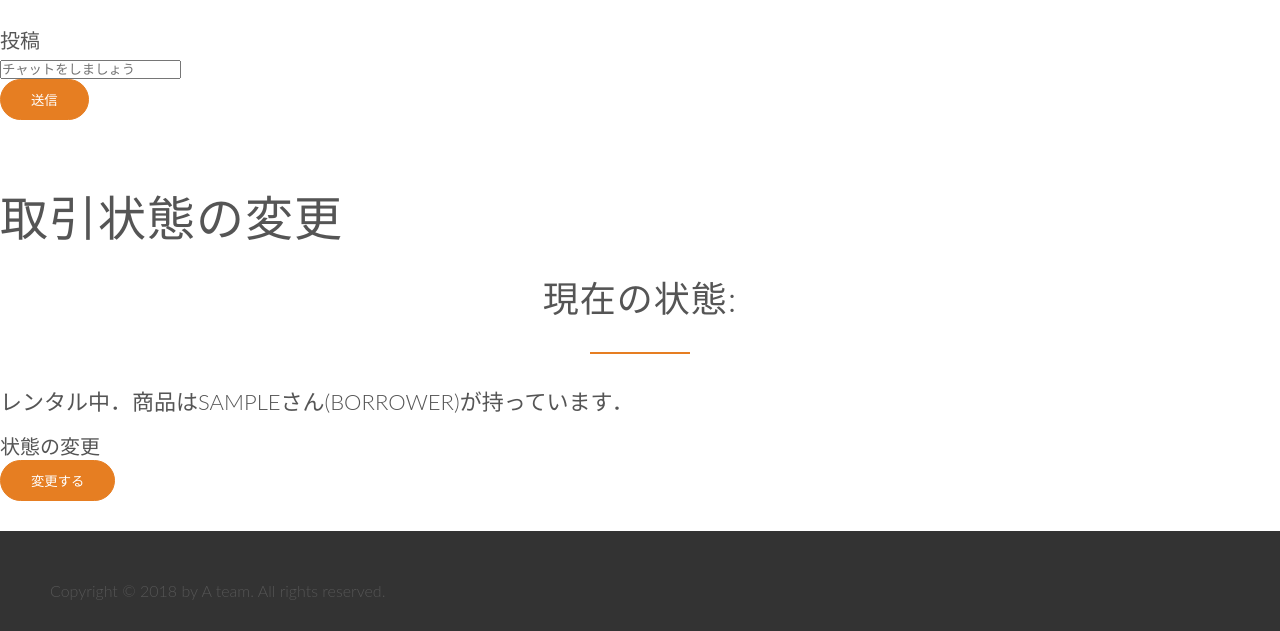
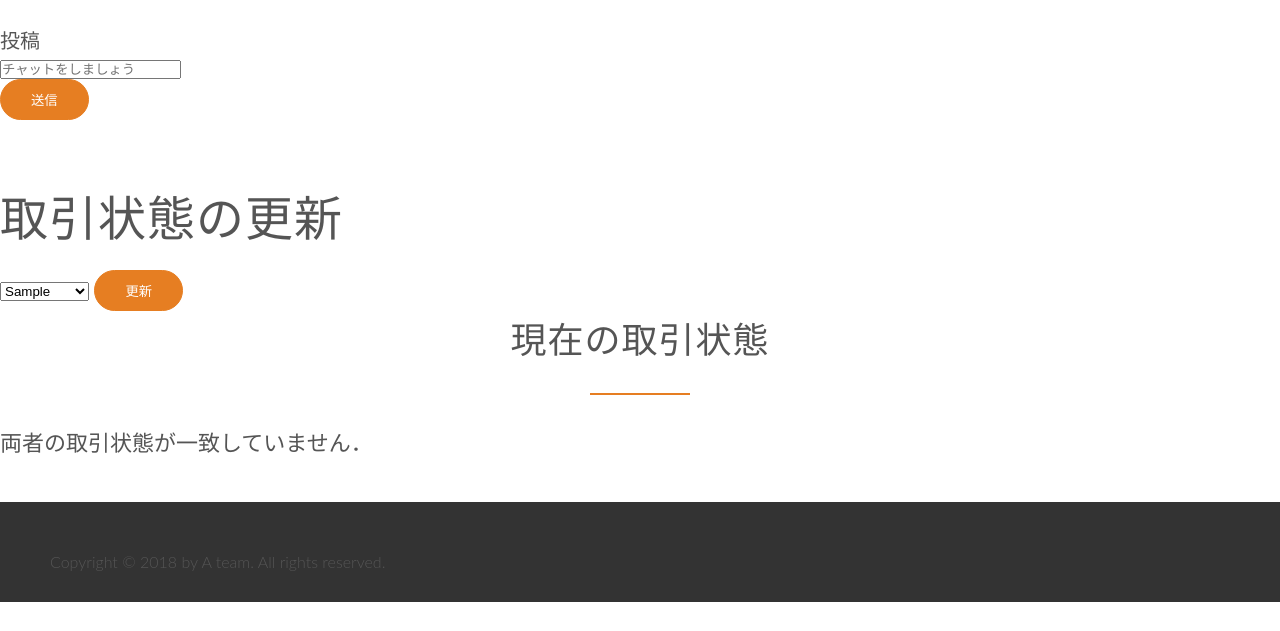
Before and after one commit to WataruKudo0914/web_eng, a Flask app: page /chat/detail/1 in a window 1280 px wide. Shown: the part 335-966 px from the top of the page. After the commit the page ends 937 px from the top, so only its background shows below. Run offline with Flask 2, Linux system fonts and the light colour scheme; tables that the repository leaves empty hold one stand-in row (values such as "Sample post"); some libraries are stand-ins or nearby versions.

Commit message:
deal_phase done
取引状態を管理し，更新できるように修正．

```diff
--- a/app.py
+++ b/app.py
@@ -57,8 +57,8 @@ class Deal_table(db.Model):
     lender_id = db.Column(db.Integer,primary_key=False)
     borrower_id = db.Column(db.Integer,primary_key=False)
     price = db.Column(db.Integer,primary_key=False)
-    lender_check = db.Column(db.Boolean) # レンタル中ならTrue．貸す人によるチェック．
-    borrower_check = db.Column(db.Boolean) # レンタル中ならTrue．借りる人によるチェック．
+    lender_check = db.Column(db.String(60)) # "交渉中","レンタル中"．，"返却済み"．貸す人によるチェック．
+    borrower_check = db.Column(db.String(60)) # "交渉中","レンタル中"．，"返却済み"．借りる人によるチェック．
     # def __repr__(self):
         # return '<User %r>'%self.username
 
@@ -221,8 +221,8 @@ def rental_done():
     lender_id = request.form["lender_id"]
     borrower_id = request.form["borrower_id"]
     price = request.form["price"]
-    lender_check = False # 初期値はFalse
-    borrower_check = False
+    lender_check = "交渉中" # 初期値はFalse
+    borrower_check = "交渉中"
     new_deal = Deal_table(goods_id=goods_id,lender_id=lender_id,borrower_id=borrower_id,
     price=price,lender_check=lender_check,borrower_check=borrower_check)
     db.session.add(new_deal)
@@ -253,11 +253,12 @@ def mypage():
 def update_phase():
     submitter_id = int(request.form["submitter_id"]) # formからstrで入ってくる
     deal_id = request.form["deal_id"]
+    selected_phase = request.form["phase"] # "交渉中" or "レンタル中" or "返却済み"
     new_deal = Deal_table.query.filter(Deal_table.deal_id==deal_id).first()
     if submitter_id == new_deal.lender_id: # 状態変更を申し出たのがlenderだったら
-        new_deal.lender_check = not new_deal.lender_check # チェックのブーリアンを反転
+        new_deal.lender_check = selected_phase
     elif submitter_id == new_deal.borrower_id:
-        new_deal.borrower_check = not new_deal.borrower_check
+        new_deal.borrower_check = selected_phase
     else:
         return render_template("error.html")
     db.session.add(new_deal)
--- a/templates/chat_detail.html
+++ b/templates/chat_detail.html
@@ -26,19 +26,28 @@
 </section>
 <!-- 取引の状態を貸す人／借りる人が変更する -->
 <section class=deal_phase>
-  <h1>取引状態の変更</h1>
-  <h2>現在の状態:</h2>
-  {% if deal.lender_check and deal.borrower_check %}
-    <h3>レンタル中．商品は{{borrower_name}}さん(borrower)が持っています．</h3>
-  {% elif deal.lender_check or deal.borrower_check %}
-    <h3>取引両者の設定している取引状態が一致していません．</h3>
-  {% else %}
-    <h3>レンタル可能．商品は{{lender_name}}さん(lender)が持っています．</h3>
-  {% endif %}
+  <h1>取引状態の更新</h1>
   <form method="POST" action="/update_phase" enctype="multipart/form-data">
-    <label>状態の変更</label><br>
-    <input value="変更する" type="submit"/>
+    <select name="phase">
+      <option selected hidden>{{deal.lender_check if deal.lender_id==current_user.id else deal.borrower_check}}</option>
+      <option value="交渉中">交渉中</option>
+      <option value="レンタル中">レンタル中</option>
+      <option value="返却済み">返却済み</option>
+    </select>
     <input type="hidden" name=submitter_id value={{current_user.id}}>
     <input type="hidden" name=deal_id value={{deal.deal_id}}>
+    <input type="submit" value="更新">
   </form>
+
+
+  <h2>現在の取引状態</h2>
+  {% if deal.lender_check=="交渉中" and deal.borrower_check=="交渉中" %}
+    <h3>交渉中．商品は{{lender_name}}さんが持っています．</h3>
+  {% elif deal.lender_check=="レンタル中" and deal.borrower_check=="レンタル中" %}
+    <h3>レンタル中．商品は{{borrower_name}}さんが持っています．</h3>
+  {% elif deal.lender_check=="返却済み" and deal.borrower_check=="返却済み" %}
+    <h3>返却済み．商品は{{lender_name}}さんが持っています．</h3>
+  {% else %}
+    <h3>両者の取引状態が一致していません．</h3>
+  {% endif %}
 {% endblock %}
```
